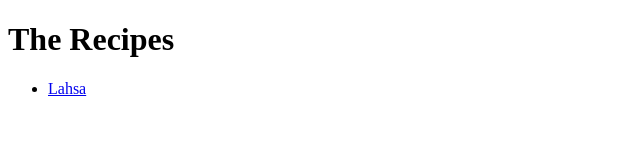
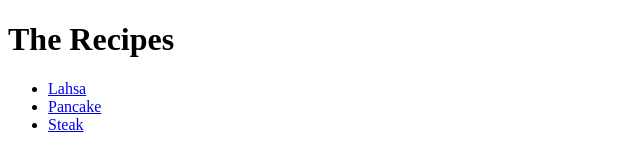
Before and after one commit to YehiaEhab17/odin-recipes, a plain HTML site: page index.html in a window 1280 px wide. Shown: the whole page, without its empty margins (0-640 px from the left). Drawn offline with Linux system fonts and the light colour scheme.

Commit message:
finall commit

```diff
--- a/index.html
+++ b/index.html
@@ -10,6 +10,8 @@
     <h1> The Recipes</h1>
     <ul>
         <li> <a href="recipes/lahsa.html"> Lahsa </a></li>
+        <li> <a href="recipes/pancake.html"> Pancake</a></li>
+        <li> <a href="recipes/steak.html"> Steak</a></li>
     </ul>
 </body>
 
```
